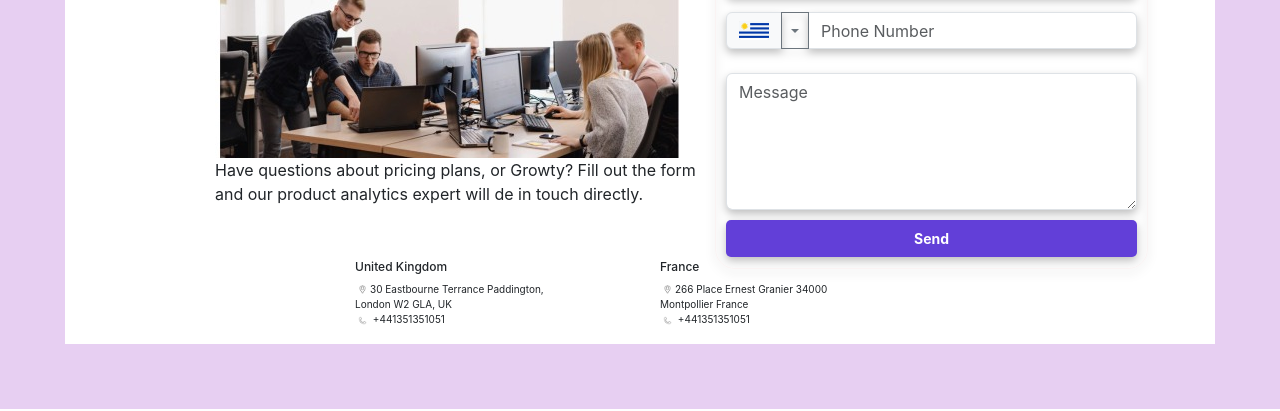
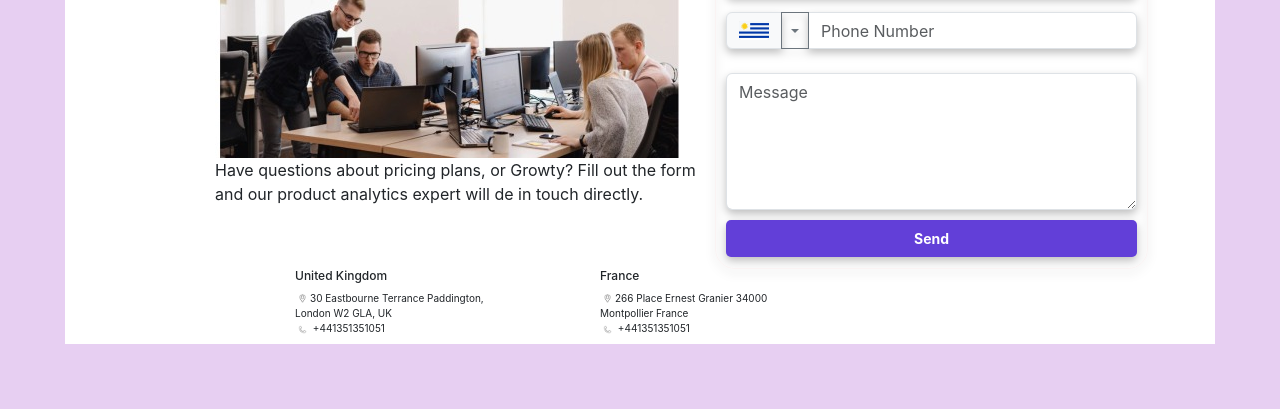
Before and after one commit to Nasha158/Es6_5jun, a plain HTML site: page index.html in a window 1280 px wide. Shown: the part 436-847 px from the top of the page. Drawn offline with nearby package versions, Linux system fonts and the light colour scheme; a web font is replaced by a local one.

Commit message:
cambie footer

```diff
--- a/styles/global.css
+++ b/styles/global.css
@@ -40,6 +40,7 @@ body.body {
   font-size: 16px;
 }
 .Space-Menu {
+
   display: flex;
   justify-content: space-around;
   padding-right: 480px;
@@ -135,15 +136,12 @@ body.body {
   display: flex;
   flex-direction: row;
   align-items: flex-start;
-  padding-top: 30px;
   gap: 100px;
-  position: absolute;
   width: 611px;
   height: 142px;
   left: 215px;
   top: 641px;
-  margin-top: 25px;
-  margin-left: 140px;
+  margin-left: 230px;
 }
 .footer1 {
   height: 120px;
```
